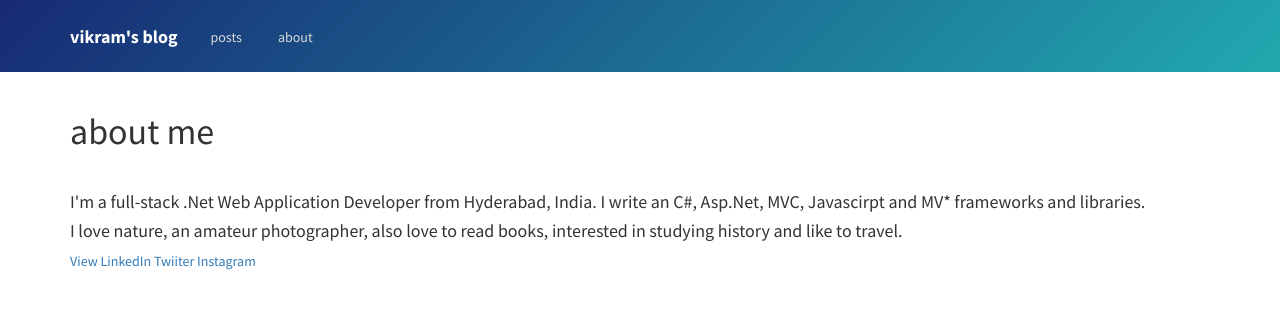
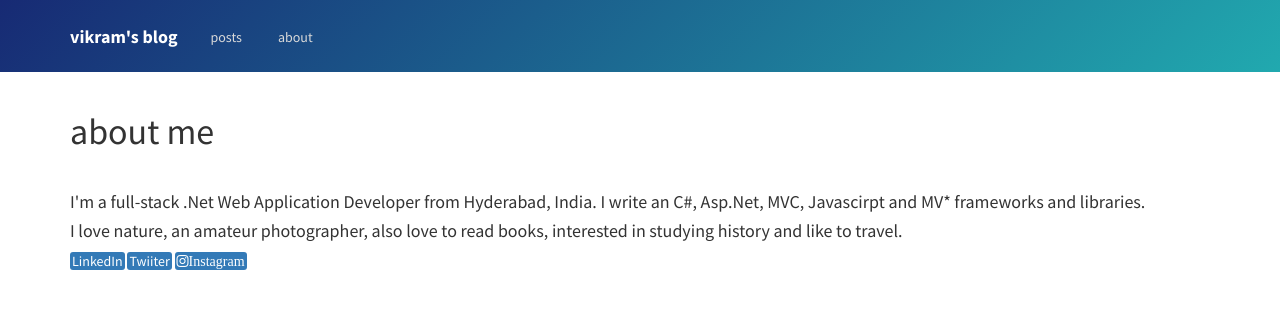
Before and after one commit to srirangamv/srirangamv.github.io, a Jekyll site: the page built from about.html, in a window 1280 px wide. Shown: the top 309 px of the page. Built offline with Jekyll 4.4.1, drawn with Linux system fonts in a browser that asks for light colours; nearby versions of some CDN libraries; comment, search, counter and statistics services are not loaded.

Commit message:
about page social.

```diff
--- a/about.html
+++ b/about.html
@@ -3,8 +3,34 @@
 title: About Vikram
 description: About Vikram.
 ---
-<!--<script type="text/javascript" src="https://platform.linkedin.com/badges/js/profile.js" async defer></script>-->
-<script async src="//platform.twitter.com/widgets.js" charset="utf-8"></script>
+<style>
+     .social-link{
+        text-decoration: none;
+        color: white;
+        background-color: #337ab7;
+        border-radius: 3px;
+        padding: 0px 2px;
+    }
+    @font-face {
+        font-family: 'FontAwesome';
+        src: local('FontAwesome'), url('./css/fontawesome-webfont.woff') format('woff');
+        font-weight: normal;
+        font-style: normal;
+    }
+
+    .fa {
+        display: inline-block;
+        font: normal normal normal 14px/1 FontAwesome;
+        font-size: inherit;
+        text-rendering: auto;
+        -webkit-font-smoothing: antialiased;
+        -moz-osx-font-smoothing: grayscale;
+    }
+
+    .fa-instagram:before {
+        content: "\f16d";
+    }
+</style>
 <h1>about me</h1>
 </br>
 
@@ -16,8 +42,8 @@
 I love nature, an amateur photographer, also love to read books, interested in studying history and like to travel.
 </h4>
 
-<!--<div class="LI-profile-badge"  data-version="v1" data-size="medium" data-locale="en_US" data-type="horizontal" data-theme="light" data-vanity="vikramsrirangam"><a class="LI-simple-link" href='https://in.linkedin.com/in/vikramsrirangam?trk=profile-badge'>Vikram Kumar Srirangam</a></div>-->
-
-<a href="https://in.linkedin.com/in/vikramsrirangam" class="twitter-follow-button" data-show-count="false">View LinkedIn</a>
-<a href="https://twitter.com/vwtt" class="twitter-follow-button" data-show-count="false">Twiiter</a>
-<a href="https://www.instagram.com/vsrirangam/" class="twitter-follow-button" data-show-count="false">Instagram</a>
+<a href="https://in.linkedin.com/in/vikramsrirangam?trk=profile-badge" class="social-link">LinkedIn</a>
+<a href="https://twitter.com/vwtt" class="social-link">Twiiter</a>
+<a href="https://www.instagram.com/vsrirangam/" class="social-link">
+    <i class="fa fa-instagram">Instagram</i>
+</a>
```
